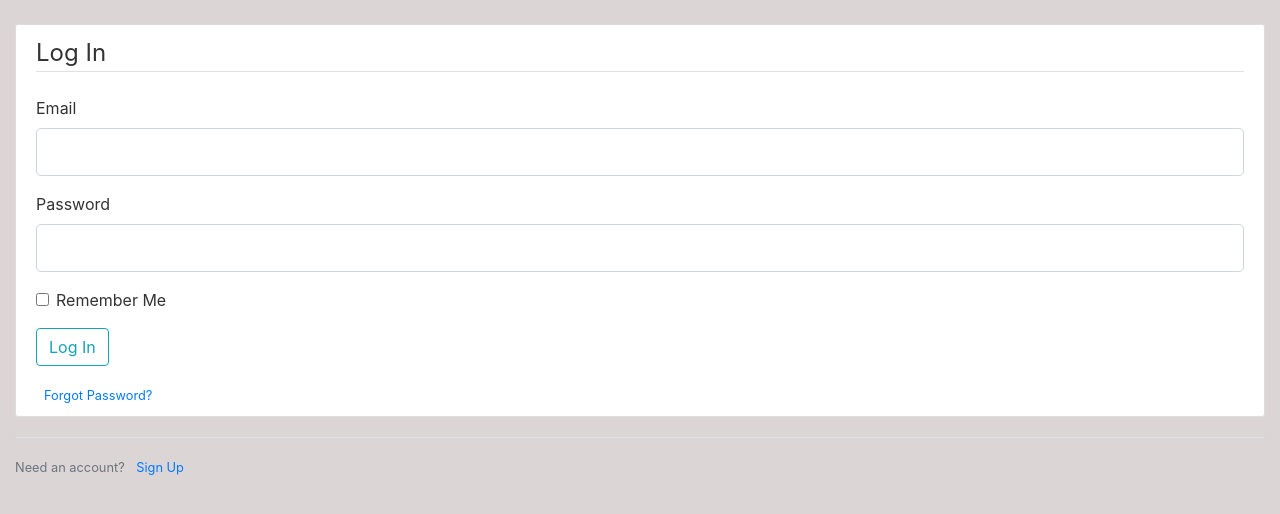
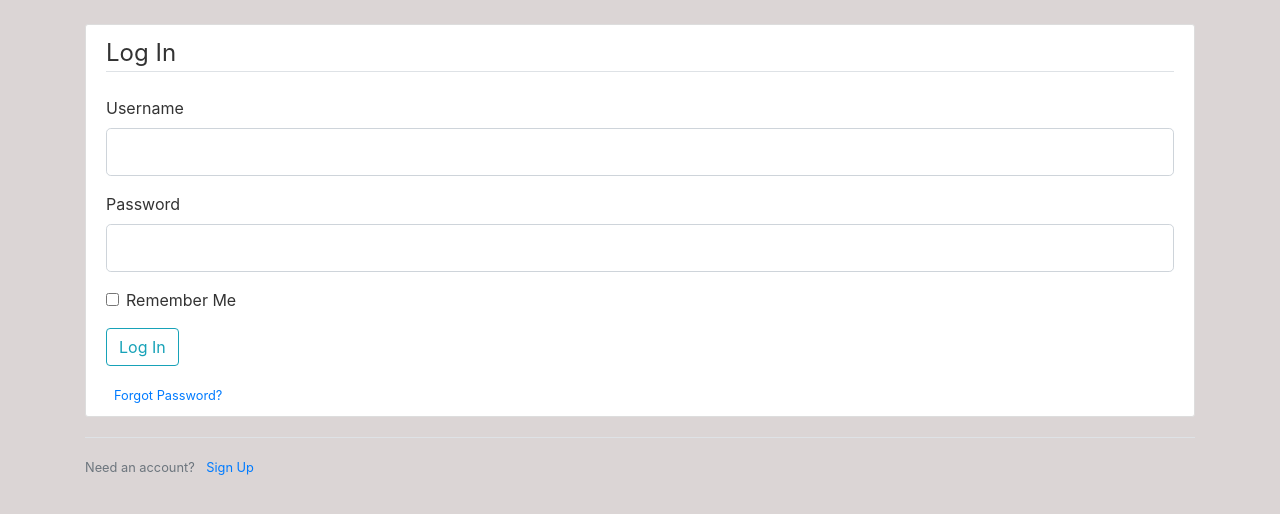
Before and after one commit to Declaminius/EU4-MP-Statstool, a Flask app: page /login in a window 1280 px wide. Shown: the part 56-570 px from the top of the page. Run offline with Flask 2, Linux system fonts and the light colour scheme; some libraries are stand-ins or nearby versions.

Commit message:
Changed Login from Email to Username

```diff
--- a/Statstool-Web/statstool_web/forms.py
+++ b/Statstool-Web/statstool_web/forms.py
@@ -56,7 +56,8 @@ class RegistrationForm(FlaskForm):
 
 
 class LoginForm(FlaskForm):
-    email = StringField("Email", validators = [DataRequired(), Email()])
+    username = StringField("Username",
+    validators = [DataRequired(), Length(min = 2, max = 20)])
     password = PasswordField("Password", validators = [DataRequired()])
     remember = BooleanField("Remember Me")
     submit = SubmitField("Log In")
--- a/Statstool-Web/statstool_web/routes.py
+++ b/Statstool-Web/statstool_web/routes.py
@@ -36,7 +36,7 @@ def login():
         return redirect(url_for("home"))
     form = LoginForm()
     if form.validate_on_submit():
-        user = User.query.filter_by(email = form.email.data).first()
+        user = User.query.filter_by(username = form.username.data).first()
         if user and bcrypt.check_password_hash(user.password, form.password.data):
             login_user(user, remember = form.remember.data)
             next_page = request.args.get("next")
@@ -50,6 +50,7 @@ def login():
 @app.route("/logout", methods = ["GET", "POST"])
 def logout():
     logout_user()
+    flash(f'Logout successful!', 'success')
     return redirect(url_for("home"))
 
 @app.route("/register", methods = ["GET", "POST"])
--- a/Statstool-Web/statstool_web/templates/login.html
+++ b/Statstool-Web/statstool_web/templates/login.html
@@ -1,20 +1,21 @@
 {% extends "home_layout.html" %}
 {% block content %}
+<div class = "container">
   <div class = "content-section">
     <form method = "POST" action = "">
       {{form.hidden_tag()}}
       <fieldset class = "form-group">
         <legend class = "border-bottom mb-4">Log In</legend>
         <div class = "form-group">
-          {{ form.email.label(class = "form-control_label")}}
-          {% if form.email.errors %}
-            {{ form.email(class = "form-control form-control-lg is-invalid")}}
+          {{ form.username.label(class = "form-control_label")}}
+          {% if form.username.errors %}
+            {{ form.username(class = "form-control form-control-lg is-invalid")}}
             <div class = "invalid-feedback">
-              {% for error in form.email.errors %}
+              {% for error in form.username.errors %}
                 <span>{{error}}</span>
               {% endfor %}
           {% else %}
-            {{ form.email(class = "form-control form-control-lg")}}
+            {{ form.username(class = "form-control form-control-lg")}}
           {% endif %}
         </div>
         <div class = "form-group">
@@ -47,4 +48,5 @@
     Need an account? <a class = "ml-2" href = "{{url_for('register')}}"> Sign Up </a>
     </small>
   </div>
+</div>
 {% endblock content %}
```
